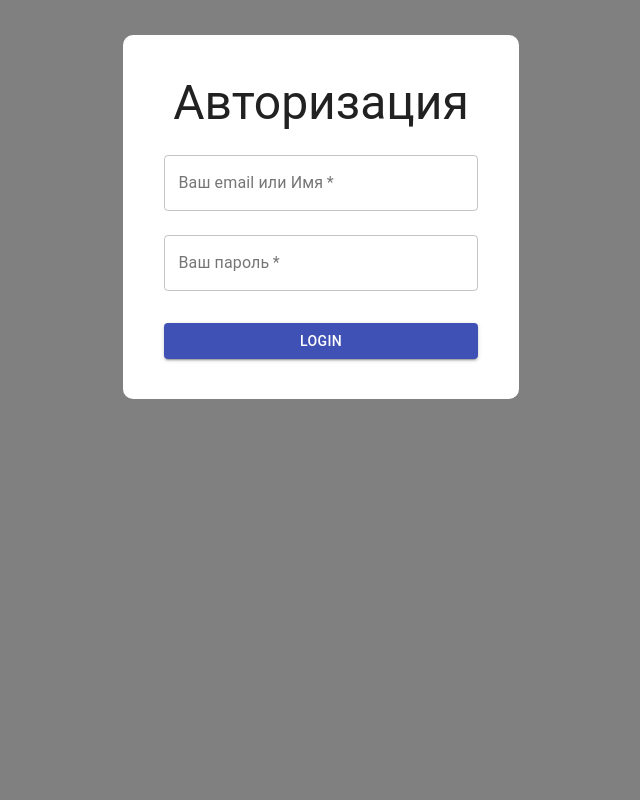
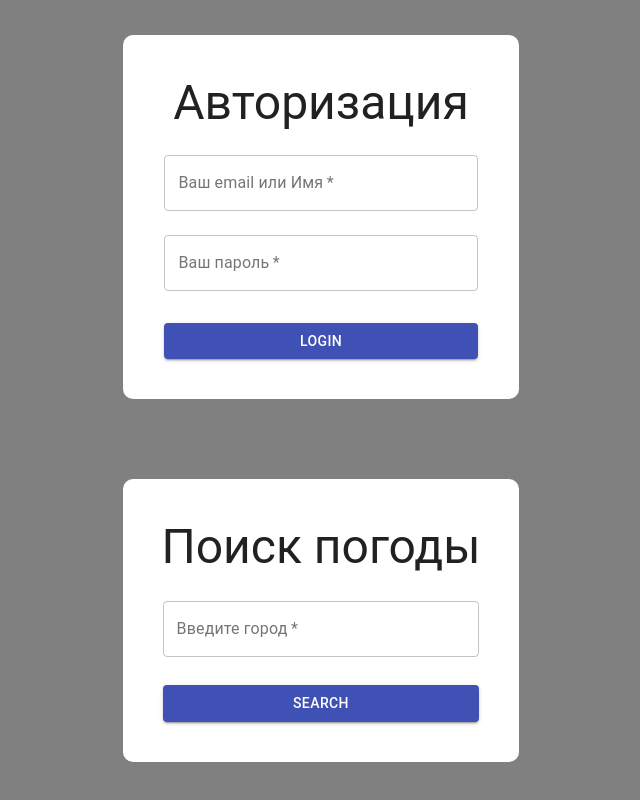
Before and after one commit to tavo0earth/weather, a React (Create React App) app: page / in a window 1280 px wide. Shown: the part 650-1450 px from the top of the page, without its empty margins (319-959 px from the left). Before the commit the page ends 1129 px from the top, so only its background shows below. Built offline with nearby package versions, Linux system fonts and the light colour scheme.

Commit message:
Create search weather

```diff
--- a/src/App.js
+++ b/src/App.js
@@ -1,22 +1,54 @@
 import React from 'react';
 import SignUp from './auth/SignUp';
 import Login from './auth/Login';
+import WeatherSearch from './auth/WeatherSearch';
 
+const API_KEY = "8d445e202c88e2e73c06fbe95bc00699";
 
 class App extends React.Component {
+
+    state = {
+        temp: undefined,
+        city: undefined,
+        country: undefined,
+        sunset: undefined
+    }
+
+    getWeather = async (e) => {
+        e.preventDefault();
+        const city = e.target.elements.city.value;
+        const api_url = await fetch(`https://api.openweathermap.org/data/2.5/weather?q=${city}&appid=${API_KEY}&units=metric`);
+        const data = await api_url.json();
+        console.log(data)
+
+        const sunset = data.sys.sunset;
+        const date = new Date;
+        date.setTime(sunset);
+        const sunset_date = date.getHours() + ":" + date.getMinutes() + ":" + date.getSeconds();
+
+        this.setState ({
+            temp: data.main.temp,
+            city: data.name,
+            country: data.sys.country,
+            sunset: sunset_date
+        });
+    }
+
     render() {
         return (
             <div>
                 <SignUp/>
                 <Login/>
+                <WeatherSearch
+                    weatherMetod={this.getWeather}
+                    temp={this.state.temp}
+                    city={this.state.city}
+                    country={this.state.country}
+                    sunset={this.state.sunset}
+                />
             </div>
         )
     }
 }
 
-
-
-
-
-
 export default App;
--- a/src/auth/Login.js
+++ b/src/auth/Login.js
@@ -27,7 +27,6 @@ const useStyles = makeStyles(theme => ({
         marginTop: theme.spacing(1),
     },
     submit: {
-
         margin: theme.spacing(3, 0, 0),
     },
 }));
--- a/src/auth/SignUp.js
+++ b/src/auth/SignUp.js
@@ -27,7 +27,6 @@ const useStyles = makeStyles(theme => ({
         marginTop: theme.spacing(1),
     },
     submit: {
-
         margin: theme.spacing(3, 0, 0),
     },
 }));
--- /dev/null
+++ b/src/auth/WeatherSearch.js
@@ -0,0 +1,105 @@
+import React from 'react';
+import Button from '@material-ui/core/Button';
+import {makeStyles} from "@material-ui/core";
+import Typography from '@material-ui/core/Typography';
+import TextField from '@material-ui/core/TextField';
+import CssBaseline from '@material-ui/core/CssBaseline';
+import Container from '@material-ui/core/Container';
+
+const useStyles = makeStyles(theme => ({
+    '@global': {
+        body: {
+            backgroundColor: 'grey',
+        },
+    },
+    loginBlock: {
+        width: '100%',
+        borderRadius: '10px',
+        padding: theme.spacing(5, 3, 5),
+        backgroundColor: 'white',
+        margin: theme.spacing(10, 0, 10, 0),
+        display: 'flex',
+        flexDirection: 'column',
+        alignItems: 'center',
+    },
+    form: {
+        width: '90%',
+        marginTop: theme.spacing(1),
+    },
+    submit: {
+
+        margin: theme.spacing(3, 0, 0),
+    },
+}));
+
+class WeatherSearch extends React.Component {
+
+    render() {
+
+        return (
+
+            <Container maxWidth="xs">
+                <CssBaseline/>
+                <div style={
+                    {
+                        width: '100%',
+                        borderRadius: '10px',
+                        paddingTop: '40px',
+                        paddingBottom: '40px',
+                        backgroundColor: 'white',
+                        marginBottom: '80px',
+                        display: 'flex',
+                        flexDirection: 'column',
+                        alignItems: 'center',
+                    }
+
+                }>
+                    <Typography component="h1" variant="h3">
+                        Поиск погоды
+                    </Typography>
+                    <form onSubmit={this.props.weatherMetod}
+                          style={
+                              {
+                                  width: '80%',
+                                  marginTop: '10px',
+                              }
+                              }>
+                        <TextField
+                            variant="outlined"
+                            margin="normal"
+                            required
+                            fullWidth
+                            id="city"
+                            label="Введите город"
+                            name="city"
+                            autoComplete="city"
+                        />
+                        <Button
+                            type="submit"
+                            fullWidth
+                            variant="contained"
+                            color="primary"
+                            style={
+                                {
+                                    marginTop: '20px',
+                                }
+                            }>
+                            Search
+                        </Button>
+                    </form>
+                    <div>
+                        {this.props.city &&
+                        <div>
+                            <p>Местоположение: {this.props.city}, {this.props.country}</p>
+                            <p>Температура: {this.props.temp}</p>
+                            <p>Заход солнца: {this.props.sunset}</p>
+                        </div>
+                        }
+                    </div>
+                </div>
+            </Container>
+        )
+    }
+}
+
+export default WeatherSearch;
```
Also changed, not shown: src/index.js (+19 -0 lines).
